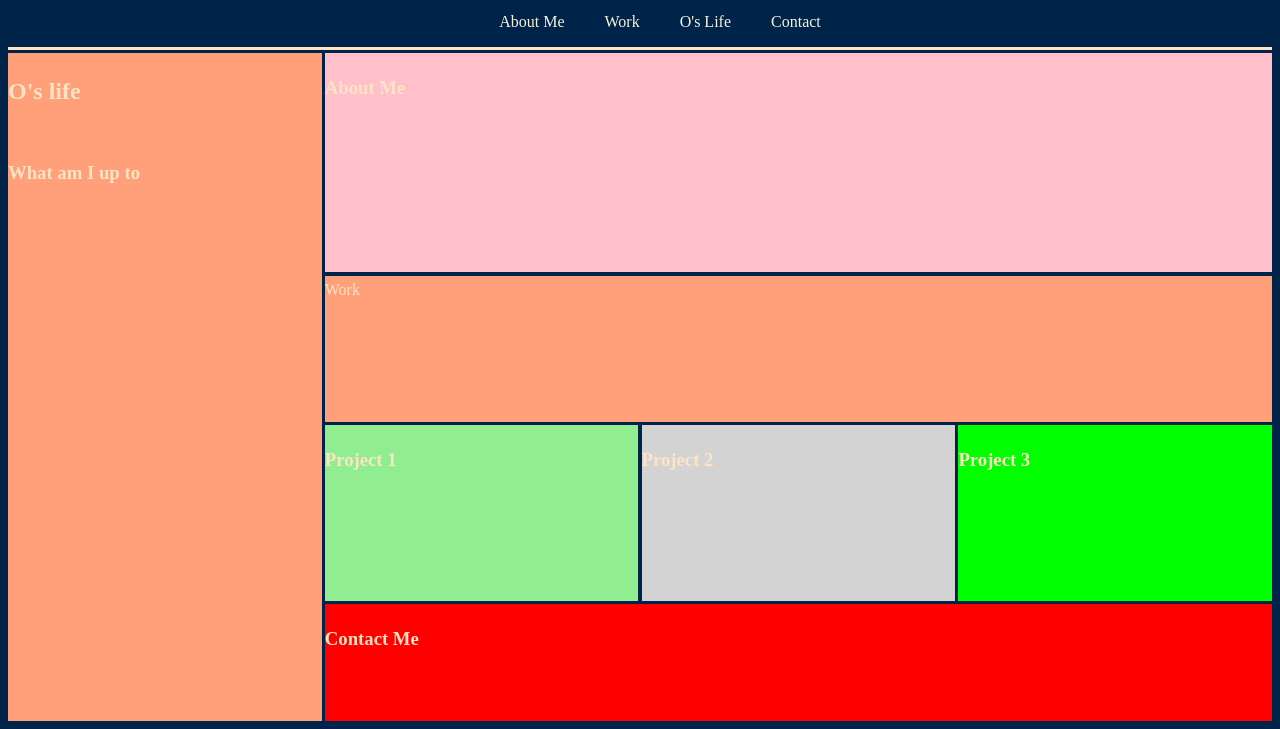
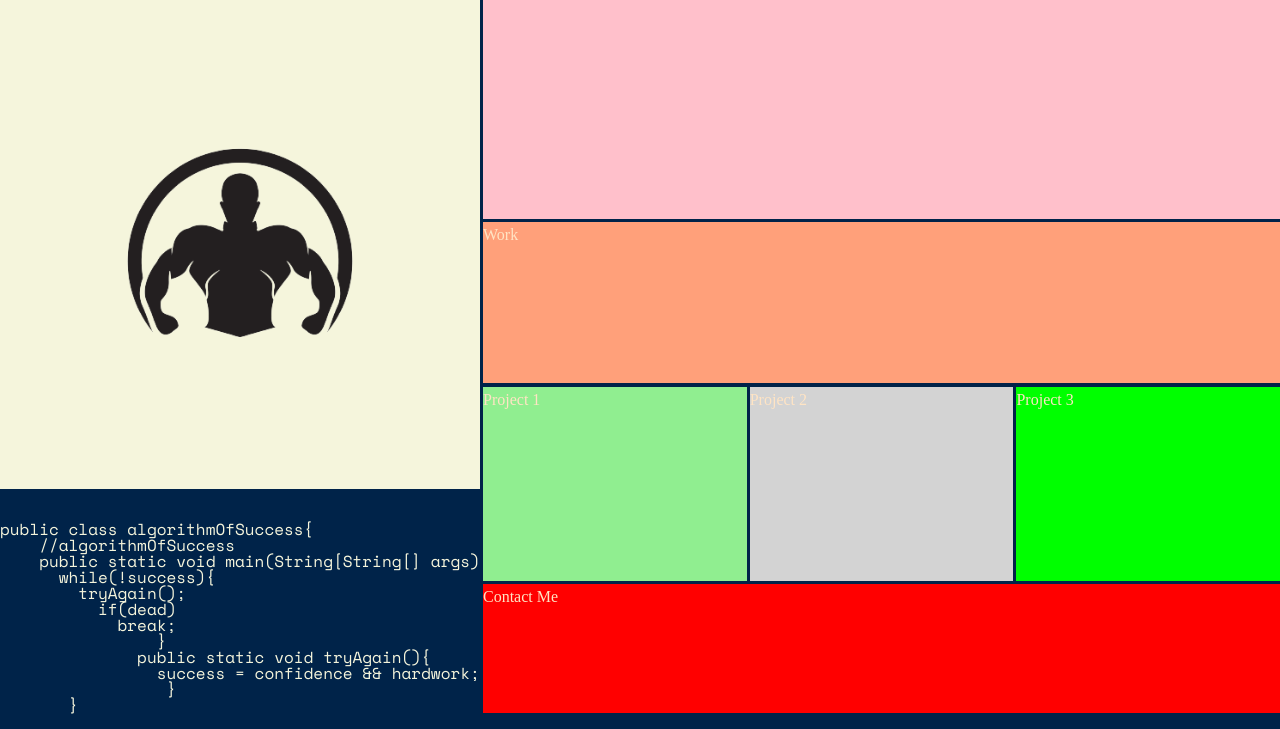
Before and after one commit to Oscarl214/O-s_Portfolio, a plain HTML site: page index.html in a window 1280 px wide. Shown: the part 87-816 px from the top of the page. Drawn offline with nearby package versions, Linux system fonts and the light colour scheme; a web font is replaced by a local one.

Commit message:
Lifestyle sidebar changes

```diff
--- /dev/null
+++ b/Css/reset.css
@@ -0,0 +1,130 @@
+/* http://meyerweb.com/eric/tools/css/reset/
+   v2.0 | 20110126
+   License: none (public domain)
+*/
+
+/* This code resets all default sizes that brosers add on to webpages */
+html,
+body,
+div,
+span,
+applet,
+object,
+iframe,
+h1,
+h2,
+h3,
+h4,
+h5,
+h6,
+p,
+blockquote,
+pre,
+a,
+abbr,
+acronym,
+address,
+big,
+cite,
+code,
+del,
+dfn,
+em,
+img,
+ins,
+kbd,
+q,
+s,
+samp,
+small,
+strike,
+strong,
+sub,
+sup,
+tt,
+var,
+b,
+u,
+i,
+center,
+dl,
+dt,
+dd,
+ol,
+ul,
+li,
+fieldset,
+form,
+label,
+legend,
+table,
+caption,
+tbody,
+tfoot,
+thead,
+tr,
+th,
+td,
+article,
+aside,
+canvas,
+details,
+embed,
+figure,
+figcaption,
+footer,
+header,
+hgroup,
+menu,
+nav,
+output,
+ruby,
+section,
+summary,
+time,
+mark,
+audio,
+video {
+  margin: 0;
+  padding: 0;
+  border: 0;
+  font-size: 100%;
+  font: inherit;
+  vertical-align: baseline;
+}
+/* HTML5 display-role reset for older browsers */
+article,
+aside,
+details,
+figcaption,
+figure,
+footer,
+header,
+hgroup,
+menu,
+nav,
+section {
+  display: block;
+}
+body {
+  line-height: 1;
+}
+ol,
+ul {
+  list-style: none;
+}
+blockquote,
+q {
+  quotes: none;
+}
+blockquote:before,
+blockquote:after,
+q:before,
+q:after {
+  content: "";
+  content: none;
+}
+table {
+  border-collapse: collapse;
+  border-spacing: 0;
+}
--- a/Css/style.css
+++ b/Css/style.css
@@ -62,20 +62,47 @@ main{
     padding-top: var(--mainpadding);
 }
 
-
-
-
-
+h2{
+    display: flex;
+    justify-content: center;
+    align-items: center;
+}
 
 
 
 #sidebar{
-    background: lightsalmon;
     grid-area: sidebar;
     border-radius: var(--main-radius);
     padding-top: var(--mainpadding);
+    background: beige;
+    color:#002349;
+    display: flex;
+    flex-direction: column;
+    justify-content: space-between;
+
 }
 
+pre{
+    background: #002349;
+    color: beige;
+    display: flex;
+    justify-content: center;
+    align-items: center;
+    font-family: 'Space Mono', monospace;
+    /* border-radius: 15px; */
+}
+
+#gym{
+    display: flex;
+    justify-content: center;
+    align-items: center;
+    height: auto;
+    width: 100%;
+}
+#code{
+    height: 800px;
+    width:300px;
+}
 #work{
     background: lightsalmon;
     grid-area: work;
--- a/index.html
+++ b/index.html
@@ -4,8 +4,9 @@
     <meta charset="UTF-8">
     <meta http-equiv="X-UA-Compatible" content="IE=edge">
     <meta name="viewport" content="width=device-width, initial-scale=1.0">
+    <link rel="stylesheet" href="./Css/reset.css"/>
     <link rel="stylesheet" href="./Css/style.css" />
-    <link href="https://fonts.googleapis.com/css2?family=Playfair+Display:ital,wght@0,400;0,500;0,600;0,700;0,800;0,900;1,400;1,500;1,600;1,700;1,800;1,900&display=swap" rel="stylesheet">
+    <link href="https://fonts.googleapis.com/css2?family=Playfair+Display:ital,wght@0,400;0,500;0,600;0,700;0,800;0,900;1,400;1,500;1,600;1,700;1,800;1,900&family=Space+Mono&display=swap" rel="stylesheet"/>
     <title>Os Portfolio</title>
 </head>
 <body>
@@ -15,7 +16,7 @@
         <ul class="menu">
             <a href="" ><li>About Me</li></a>
             <a href="" ><li>Work</li></a>
-            <a href="" ><li>O's Life</li></a>
+            <a href="" ><li>Lifestyle</li></a>
             <a href="" ><li>Contact</li></a>
         </ul>
     </nav>
@@ -24,10 +25,25 @@
     </main>
     <div id="work">Work</div>
         <div id="sidebar">
-            <h2>O's life</h2>
-            <img src=""/>
-            <h3>What am I up to</h3>
-            <p></p>
+            <h2>LIFESTYLE</h2>
+            <img id="gym" src="./Images/Gym.png"/>
+    <pre>
+
+
+public class algorithmOfSuccess{
+    //algorithmOfSuccess
+    public static void main(String[String[] args)
+      while(!success){
+        tryAgain();
+          if(dead)
+            break;
+                }
+              public static void tryAgain(){
+                success = confidence && hardwork;
+                 }
+       }
+</pre>
+
         </div>
         <div id="work-1">
             <h3>Project 1</h3>
```
Also changed, not shown: Images/Code-removebg-preview.png (added), Images/Gym.png (added).
